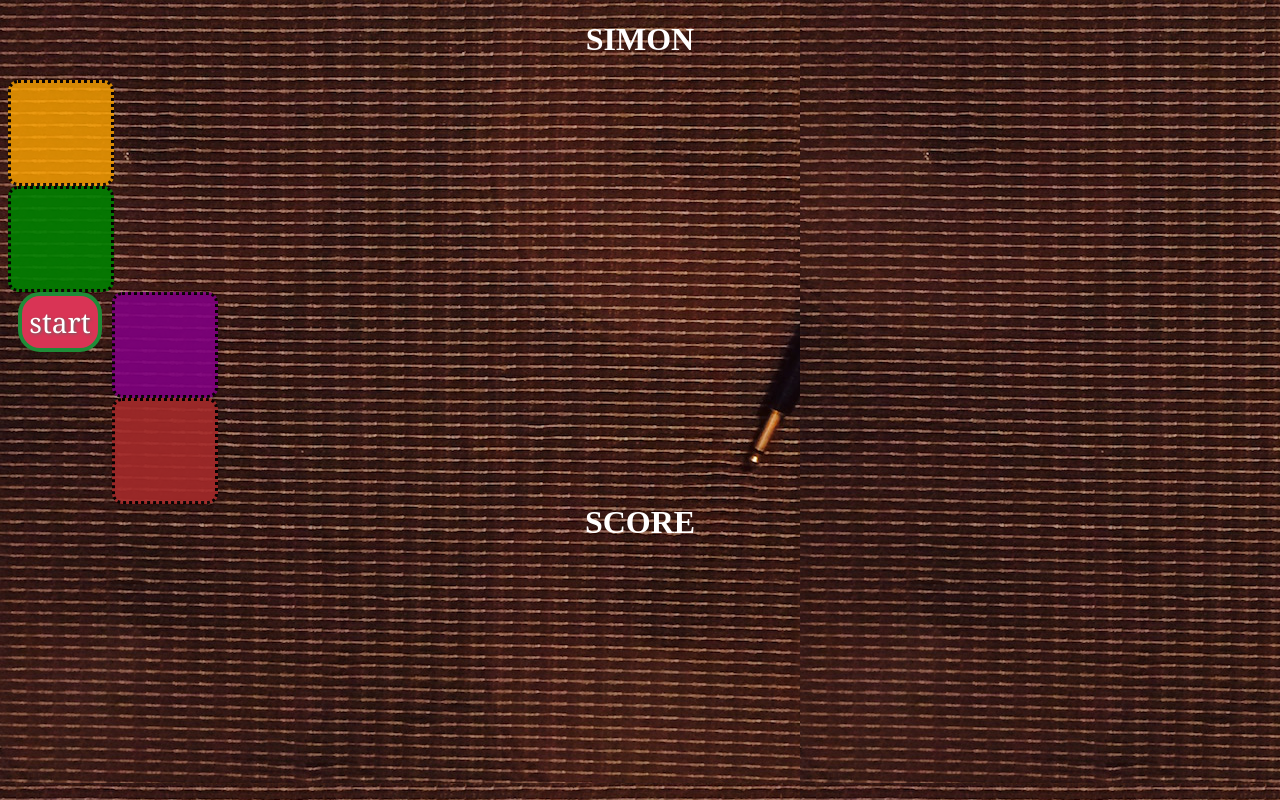
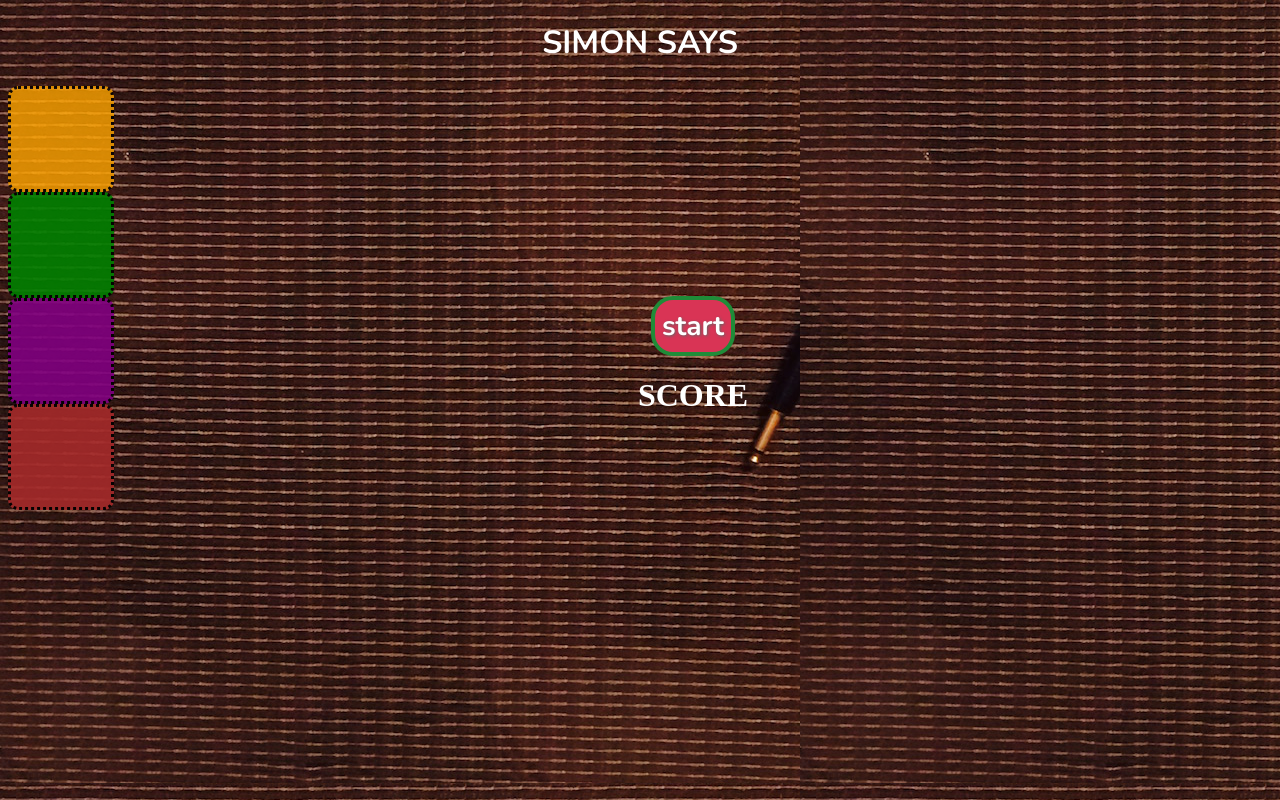
Before and after one commit to johnnypacia/project-1, a plain HTML site: page index.html in a window 1280 px wide. Drawn offline with nearby package versions, Linux system fonts and the light colour scheme.

Commit message:
adds current version for desktop clone

```diff
--- a/index.html
+++ b/index.html
@@ -1,7 +1,8 @@
 <!DOCTYPE html>
 <html>
 <head>
-	<title>Simon</title>
+	<link href='https://fonts.googleapis.com/css?family=Nunito:700' rel='stylesheet' type='text/css'>
+	<title>Simon Says</title>
 	<script src="https://code.jquery.com/jquery-2.1.4.js"></script>
 <!-- 	// <script type="text/javascript" src="main.js"></script> -->
 	<link rel="stylesheet" href="style.css">
@@ -9,7 +10,7 @@
 <body>
 	<div id = "container">
 		<!-- GAME TITLE -->
-		<h1>SIMON</h1>
+		<h1 id="game-title">SIMON SAYS</h1>
 		<!-- CONTAINER FOR COLOR-BOXES-->
 		<div id= "color-box-container">
 		<!-- COLOR-BOXES -->
--- a/main.js
+++ b/main.js
@@ -88,23 +88,20 @@ var doTheyMatch=function (arr1, arr2){
 	    } return true;
 	}
 
+// var noTheyDont = function (){
+//  if (doTheyMatch == false) {
+// window.alert('ADFJAKSJDF');
+// }}
 
-var playAgain = function () {
-	if (doTheyMatch === false) {
-	document.querySelector('#play-again');
-	document.createElement('h1');
-	document.textContent('Press START to play again!');
-	document.body.appendChild(playAgain);
-}
-}
 
-playAgain();
+// var killScreen = document.querySelector('#play-again');
 
-// function nextRound() {
+
+// var playAgain = function () {
 // 	if (doTheyMatch === false) {
-// 		window.alert("Press START to play again!");
-// 	}
-
+// 	document.querySelector('#play-again');
+// 	document.createElement('h1');
+// 	killScreen.textContent('Press START to play again!');
+// 	document.body.appendChild(playAgain);
 // }
-
-// window.nextRound(doTheyMatch);
+// }
--- a/style.css
+++ b/style.css
@@ -1,3 +1,6 @@
+#game-title {
+  font-family: 'Nunito', sans-serif;
+}
 
 h1 {
   color: white;
@@ -5,11 +8,10 @@ h1 {
 
 body {
     background-image: url('bassmanBackground.jpg');
-    background-repeat: off;
     height: auto;
     width: auto;
-    max-width: 3000px;
-    max-height: 3000px;
+   /* max-width: 3000px;
+    max-height: 3000px;*/
     text-align: center;
 }
 
@@ -45,20 +47,20 @@ body {
 .purple {
   background: purple;
   opacity: 0.9;
-  float: right;
+  float: left;
 }
 
 .brown {
   background-color: brown;
   opacity: 0.9;
-  float: right;
+  float: left;
 }
 
 #btn {
   background: #d93455;
   border-radius: 22px;
   text-shadow: 1px 1px 3px #666666;
-  font-family: Georgia;
+  font-family: 'Nunito', sans-serif;
   color: #ffffff;
   font-size: 28px;
   padding: 7px;
```
